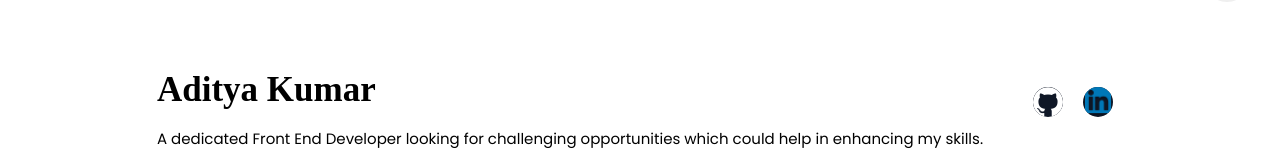
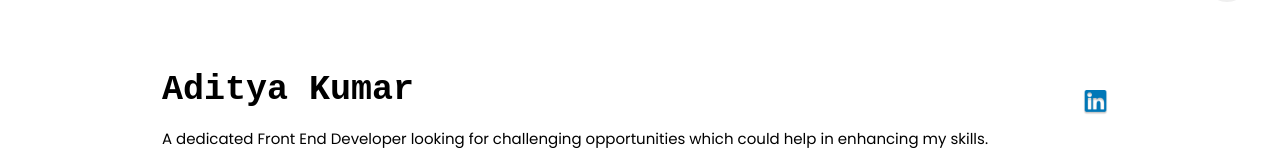
Before and after one commit to adityaK87/My-Portfolio, a React (Create React App) app: page /projects in a window 1280 px wide. Shown: the part 770-937 px from the top of the page. Built offline with nearby package versions, Linux system fonts and the light colour scheme.

Commit message:
add more functionality

```diff
--- a/src/components/HomeFooter/HomeFooter.css
+++ b/src/components/HomeFooter/HomeFooter.css
@@ -1,4 +1,4 @@
-.home-footer{
+.home-footer {
     display: flex;
     flex-direction: column;
     justify-content: center;
@@ -10,43 +10,47 @@
     box-sizing: border-box;
 
 }
-.container{
+
+.container {
     display: flex;
     flex-direction: row;
     margin: 0 100px;
     justify-content: space-evenly;
 }
 
-.left-footer{
+.left-footer {
     display: flex;
     flex-direction: column;
     flex-grow: 2;
 
 }
-.right-footer{
+
+.right-footer {
     align-self: center;
 }
 
-.my-name{
-    font-family: 'monospace SemiBold';
+.my-name {
+    font-family: monospace ;
     font-size: 35px;
     margin-bottom: 2px;
 
 }
-.my-details{
+
+.my-details {
     font-size: 15px;
 }
 
 
 
-.social-media{
+.social-media {
     display: flex;
     flex-direction: row;
     flex-wrap: wrap;
     justify-content: center;
     align-items: center;
 }
-ul{
+
+ul {
     list-style: none;
     display: flex;
     flex-direction: row;
@@ -54,15 +58,17 @@ ul{
 
 
 
-.github, .linkedin{
-        width: 30px;
-        height: 30px;
-        margin: 10px;
-        background-color: #0f1726;
-        border-radius: 17px;
+.github,
+.linkedin {
+    width: 25px;
+    height: 25px;
+    margin: 10px;
 }
 
 
-.copyright{
+.copyright {
     align-self: center;
 }
+[data-theme="dark"] .home-footer{
+        background: #000;
+    }
--- a/src/components/HomeFooter/HomeFooter.js
+++ b/src/components/HomeFooter/HomeFooter.js
@@ -9,7 +9,7 @@ const HomeFooter = () => {
         <div className="home-footer">
             <div className='container'>
                 <div className="left-footer">
-                    <h1 className='my-name'>Aditya  Kumar </h1>
+                    <h1 className='my-name'>Aditya Kumar</h1>
                     <p className="my-details">A dedicated Front End Developer looking for challenging opportunities which could help in enhancing my skills.</p>
                 </div>
 
```
